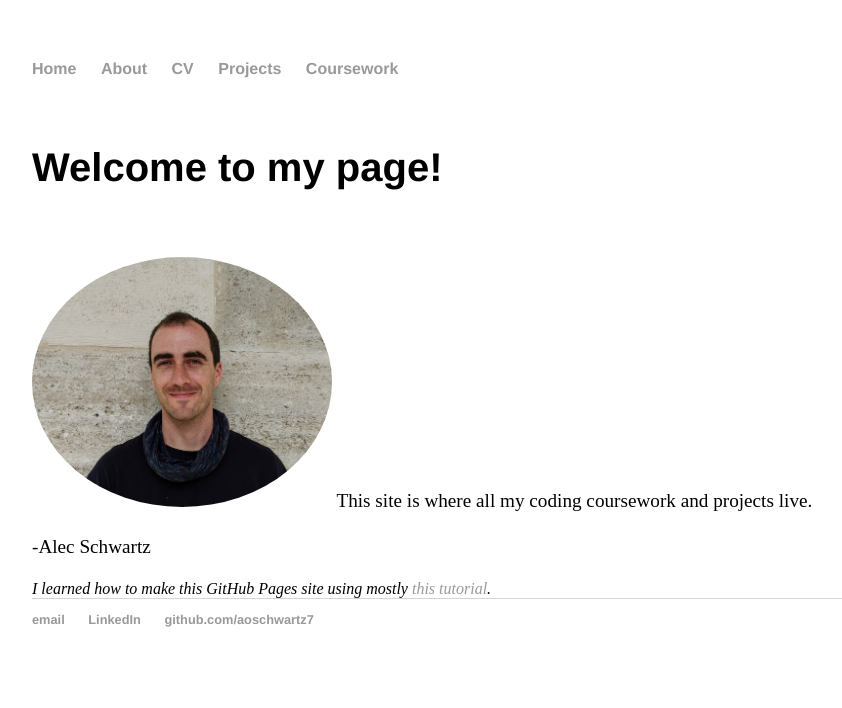
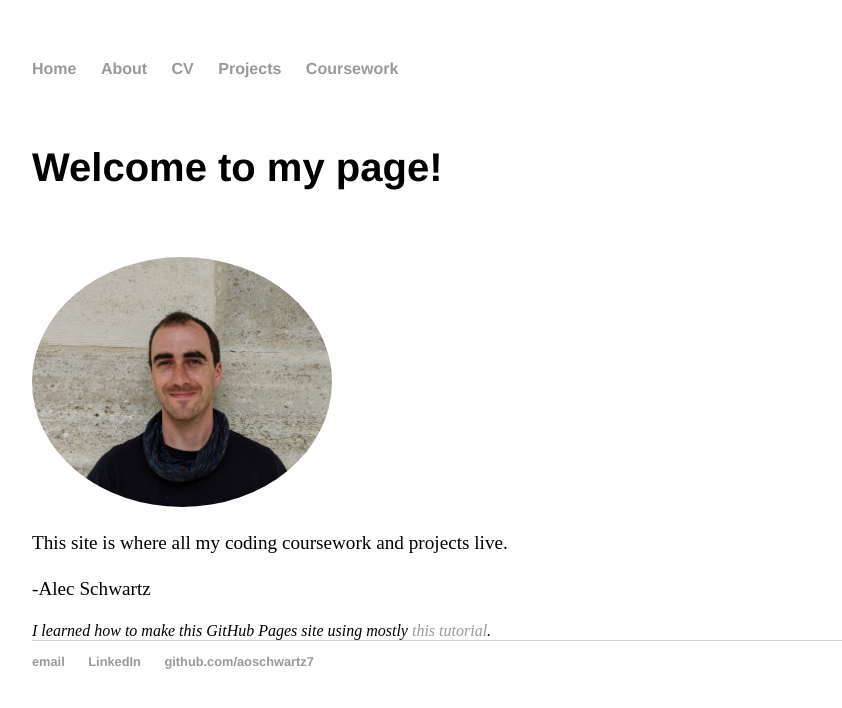
Before and after one commit to aoschwartz7/aoschwartz7.github.io, a Jekyll site: the page built from index.html, in a window 1280 px wide. Shown: the top 708 px of the page, without its empty margins (160-1002 px from the left). Built offline with Jekyll 4.4.1, drawn with Linux system fonts in a browser that asks for light colours.

Commit message:
formatting

```diff
--- a/index.html
+++ b/index.html
@@ -4,9 +4,8 @@ title: Alec
 ---
 <h5>Welcome to my page!</h5>
 
-
+<img src="portrait.jpg" alt="me" style="width:300px;height:250px;border-radius: 50%;">
 <p>
-<img src="portrait.jpg" alt="me" style="width:300px;height:250px;border-radius: 50%;">
 This site is where all my coding coursework and projects live.
 </p>
 
```
